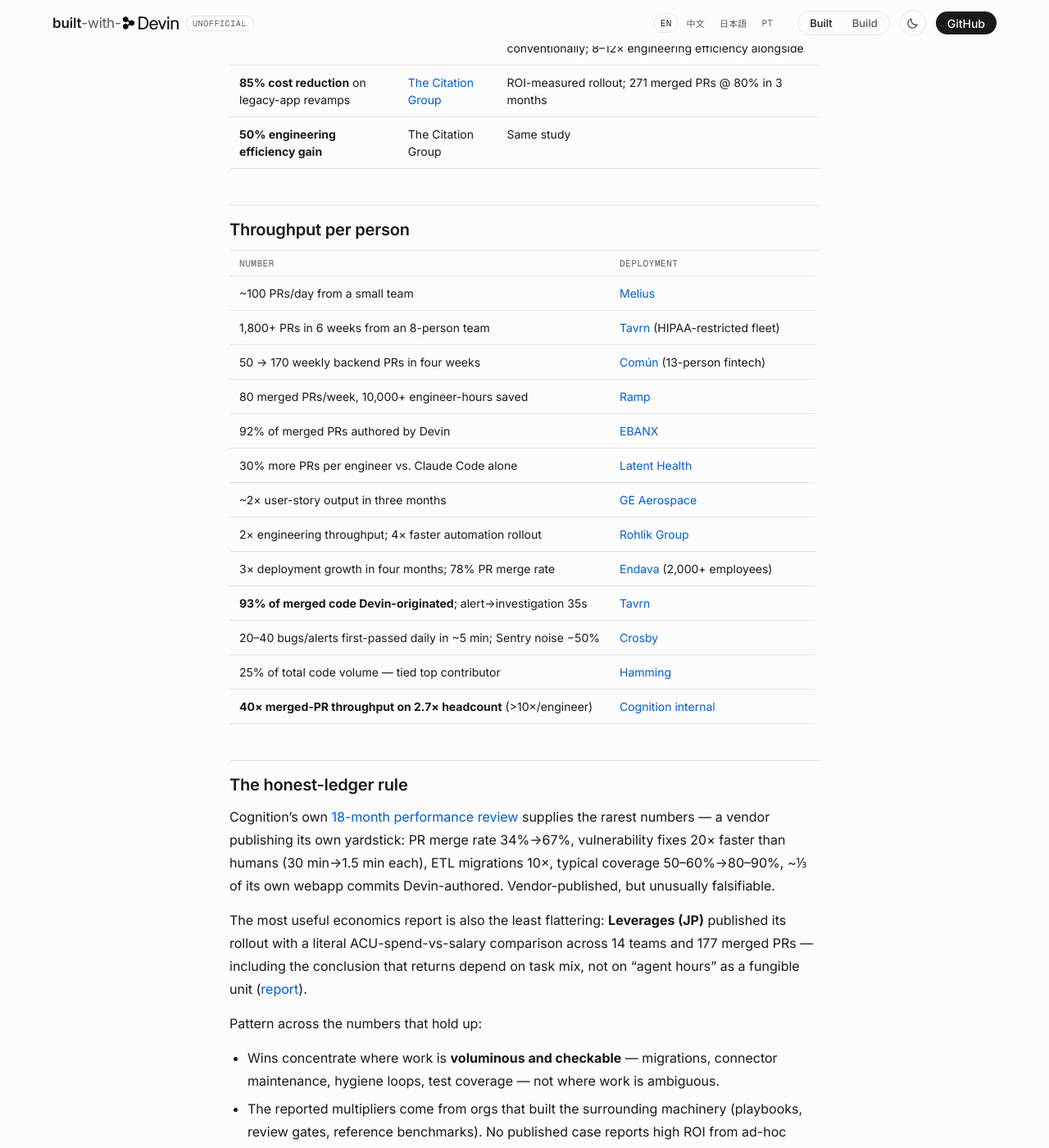
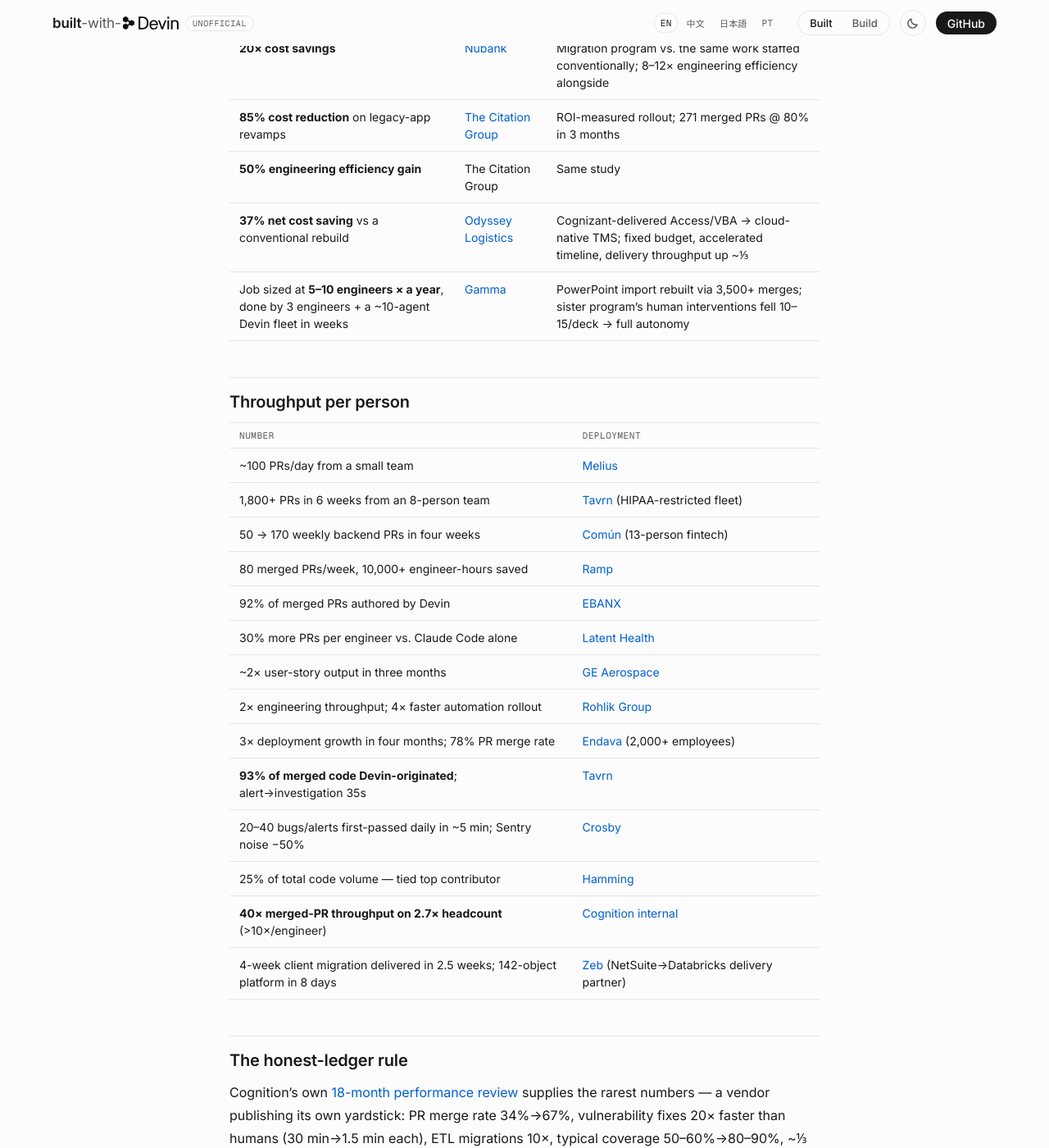
Before and after one commit to Till3005/built-with-devin, a Jekyll site: the page built from docs/economics.md, in a window 1280 px wide and 1400 px high, scrolled down 528 px. Shown: the whole window at 82% size. Built offline with Jekyll 4.4.1, drawn with Linux system fonts in a browser that asks for light colours.

Commit message:
Deep docs: economics ledger +3 rows, anatomy/reproducing updates
- economics.md: Odyssey 37% net saving, Gamma 5-10 eng×yr→weeks counterfactual,
  Zeb delivery-partner throughput numbers
- anatomy: new boundary — shared Bots scoped to explicit grants (Nov 20 access model)
- reproducing: +Noah Zixin Zhang 8-Bot SaaS fleet deployment w/ build tips

Generated with [Devin](https://devin.ai)

Co-Authored-By: Devin <158243242+devin-ai-integration[bot]@users.noreply.github.com>

```diff
--- a/docs/economics.md
+++ b/docs/economics.md
@@ -15,6 +15,8 @@ A running ledger of the *published, auditable* cost/return numbers — the thing
 | **20× cost savings** | [Nubank](https://devin.ai/customers/nubank) | Migration program vs. the same work staffed conventionally; 8–12× engineering efficiency alongside |
 | **85% cost reduction** on legacy-app revamps | [The Citation Group](https://devin.ai/customers/thecitationgroup) | ROI-measured rollout; 271 merged PRs @ 80% in 3 months |
 | **50% engineering efficiency gain** | The Citation Group | Same study |
+| **37% net cost saving** vs a conventional rebuild | [Odyssey Logistics](https://news.cognizant.com/2026-09-23-Cognizant-and-Cognition-put-autonomous-AI-engineering-into-production-at-Odyssey-Logistics,-with-a-37-percent-net-cost-saving) | Cognizant-delivered Access/VBA → cloud-native TMS; fixed budget, accelerated timeline, delivery throughput up ~⅓ |
+| Job sized at **5–10 engineers × a year**, done by 3 engineers + a ~10-agent Devin fleet in weeks | [Gamma](https://research.gamma.app/2026/11/pptx-import) | PowerPoint import rebuilt via 3,500+ merges; sister program's human interventions fell 10–15/deck → full autonomy |
 
 ## Throughput per person
 
@@ -33,6 +35,7 @@ A running ledger of the *published, auditable* cost/return numbers — the thing
 | 20–40 bugs/alerts first-passed daily in ~5 min; Sentry noise −50% | [Crosby](https://devin.ai/customers/crosby) |
 | 25% of total code volume — tied top contributor | [Hamming](https://devin.ai/customers/hamming) |
 | **40× merged-PR throughput on 2.7× headcount** (>10×/engineer) | [Cognition internal](https://aietalks.com/talks/40x-more-merged-prs-with-2-7x-the-engineers) |
+| 4-week client migration delivered in 2.5 weeks; 142-object platform in 8 days | [Zeb](https://devin.ai/blog/devin-for-databricks-migrations) (NetSuite→Databricks delivery partner) |
 
 ## The honest-ledger rule
 
```
Also changed, not shown: docs/devin-bots-anatomy.md (+1 -0 lines), docs/reproducing-devin-bots.md (+1 -0 lines).
